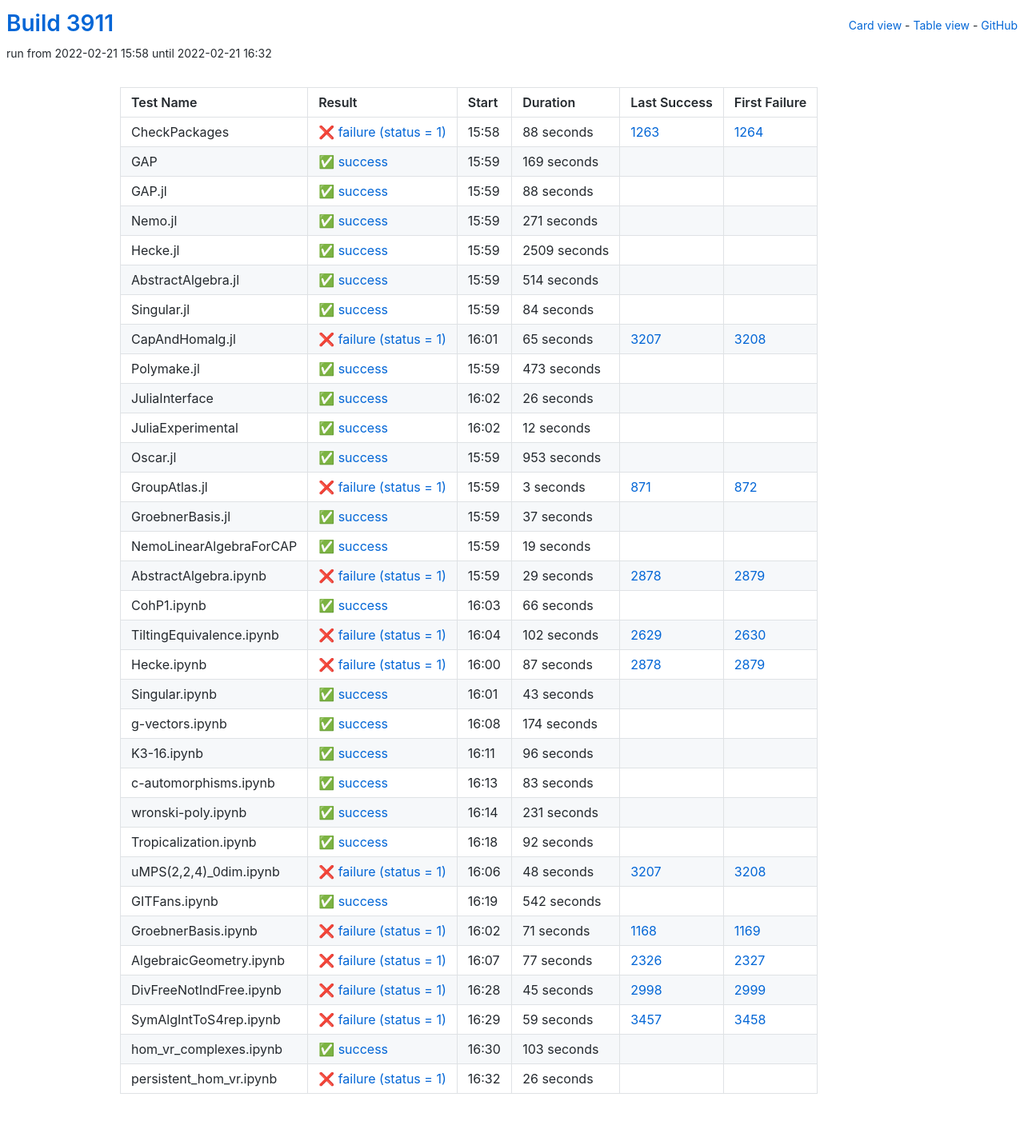
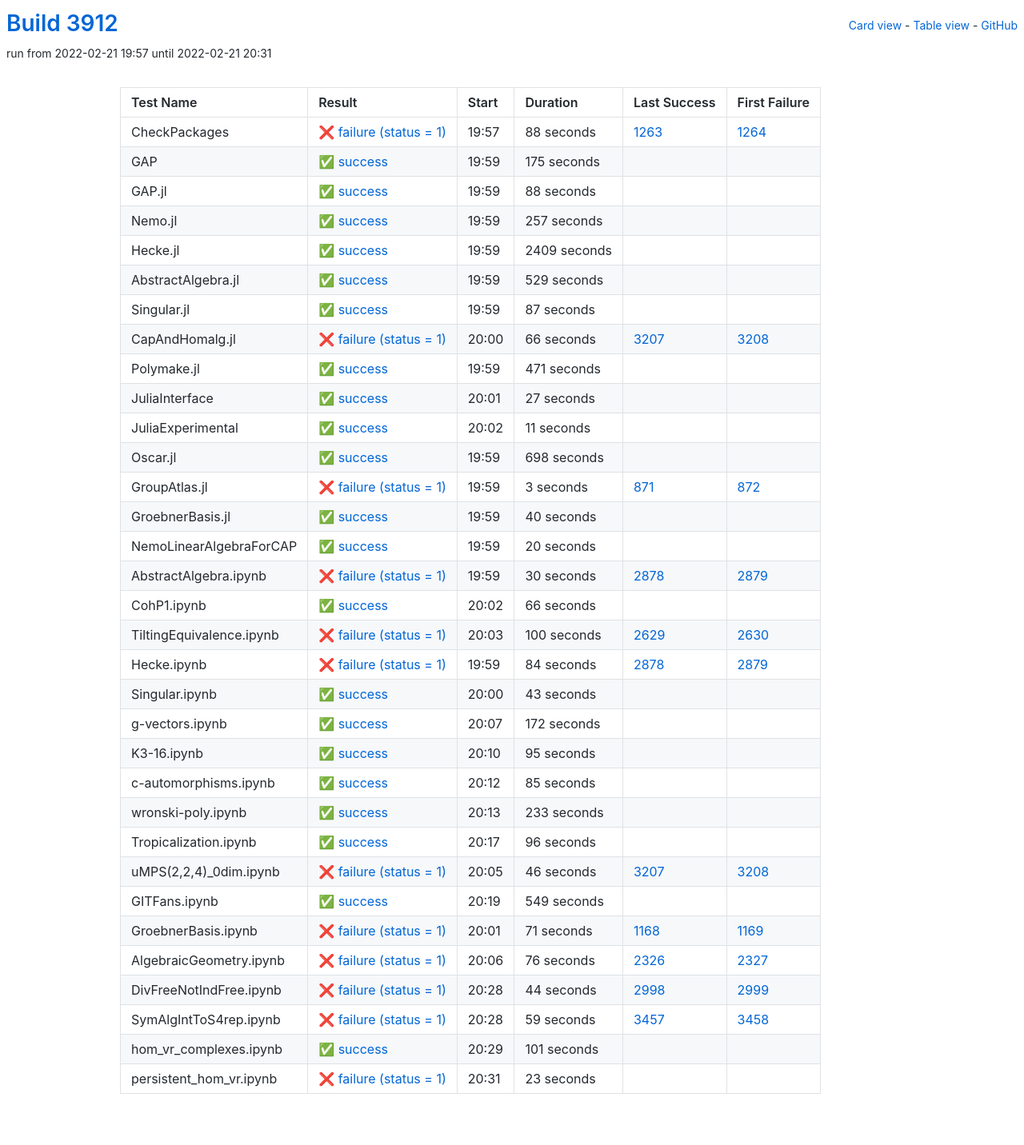
Before and after one commit to oscar-system/oscar-ci-status-stable, a Jekyll site: the page built from table.html, in a window 1280 px wide. Shown: the whole page at 80% size. Built offline with Jekyll 4.4.1, drawn with Linux system fonts in a browser that asks for light colours.

Commit message:
Build #3912

```diff
--- a/_data/ci.yml
+++ b/_data/ci.yml
@@ -1,6 +1,6 @@
 ---
-build: 3911
-build_url: https://oscarci.mathematik.uni-kl.de/job/oscar-stable/3911/
+build: 3912
+build_url: https://oscarci.mathematik.uni-kl.de/job/oscar-stable/3912/
 job: oscar-stable
 organization: oscar-system
 repo: oscar-ci-status-stable
@@ -8,8 +8,8 @@ repourl: https://github.com/oscar-system/oscar-ci-status-stable
 tests:
 - name: CheckPackages
   id: checkpackages
-  log: https://oscarci.mathematik.uni-kl.de/job/oscar-stable/3911/artifact/logs/build-3911/CheckPackages.log
-  start: 2022-02-21 15:58
+  log: https://oscarci.mathematik.uni-kl.de/job/oscar-stable/3912/artifact/logs/build-3912/CheckPackages.log
+  start: 2022-02-21 19:57
   success: false
   exitcode: 1
   status: failure
@@ -20,20 +20,20 @@ tests:
   first_failure_url: https://oscarci.mathematik.uni-kl.de/job/oscar-stable/1264/
 - name: GAP
   id: gap
-  log: https://oscarci.mathematik.uni-kl.de/job/oscar-stable/3911/artifact/logs/build-3911/GAP.log
-  start: 2022-02-21 15:59
+  log: https://oscarci.mathematik.uni-kl.de/job/oscar-stable/3912/artifact/logs/build-3912/GAP.log
+  start: 2022-02-21 19:59
   success: true
   exitcode: 0
   status: success
-  duration: 169
+  duration: 175
   last_success: false
   last_success_url:
   first_failure: false
   first_failure_url:
 - name: GAP.jl
   id: gap-jl
-  log: https://oscarci.mathematik.uni-kl.de/job/oscar-stable/3911/artifact/logs/build-3911/GAP.jl.log
-  start: 2022-02-21 15:59
+  log: https://oscarci.mathematik.uni-kl.de/job/oscar-stable/3912/artifact/logs/build-3912/GAP.jl.log
+  start: 2022-02-21 19:59
   success: true
   exitcode: 0
   status: success
@@ -44,116 +44,116 @@ tests:
   first_failure_url:
 - name: Nemo.jl
   id: nemo-jl
-  log: https://oscarci.mathematik.uni-kl.de/job/oscar-stable/3911/artifact/logs/build-3911/Nemo.jl.log
-  start: 2022-02-21 15:59
+  log: https://oscarci.mathematik.uni-kl.de/job/oscar-stable/3912/artifact/logs/build-3912/Nemo.jl.log
+  start: 2022-02-21 19:59
   success: true
   exitcode: 0
   status: success
-  duration: 271
+  duration: 257
   last_success: false
   last_success_url:
   first_failure: false
   first_failure_url:
 - name: Hecke.jl
   id: hecke-jl
-  log: https://oscarci.mathematik.uni-kl.de/job/oscar-stable/3911/artifact/logs/build-3911/Hecke.jl.log
-  start: 2022-02-21 15:59
+  log: https://oscarci.mathematik.uni-kl.de/job/oscar-stable/3912/artifact/logs/build-3912/Hecke.jl.log
+  start: 2022-02-21 19:59
   success: true
   exitcode: 0
   status: success
-  duration: 2509
+  duration: 2409
   last_success: false
   last_success_url:
   first_failure: false
   first_failure_url:
 - name: AbstractAlgebra.jl
   id: abstractalgebra-jl
-  log: https://oscarci.mathematik.uni-kl.de/job/oscar-stable/3911/artifact/logs/build-3911/AbstractAlgebra.jl.log
-  start: 2022-02-21 15:59
+  log: https://oscarci.mathematik.uni-kl.de/job/oscar-stable/3912/artifact/logs/build-3912/AbstractAlgebra.jl.log
+  start: 2022-02-21 19:59
   success: true
   exitcode: 0
   status: success
-  duration: 514
+  duration: 529
   last_success: false
   last_success_url:
   first_failure: false
   first_failure_url:
 - name: Singular.jl
   id: singular-jl
-  log: https://oscarci.mathematik.uni-kl.de/job/oscar-stable/3911/artifact/logs/build-3911/Singular.jl.log
-  start: 2022-02-21 15:59
+  log: https://oscarci.mathematik.uni-kl.de/job/oscar-stable/3912/artifact/logs/build-3912/Singular.jl.log
+  start: 2022-02-21 19:59
   success: true
   exitcode: 0
   status: success
-  duration: 84
+  duration: 87
   last_success: false
   last_success_url:
   first_failure: false
   first_failure_url:
 - name: CapAndHomalg.jl
   id: capandhomalg-jl
-  log: https://oscarci.mathematik.uni-kl.de/job/oscar-stable/3911/artifact/logs/build-3911/CapAndHomalg.jl.log
-  start: 2022-02-21 16:01
+  log: https://oscarci.mathematik.uni-kl.de/job/oscar-stable/3912/artifact/logs/build-3912/CapAndHomalg.jl.log
+  start: 2022-02-21 20:00
   success: false
   exitcode: 1
   status: failure
-  duration: 65
+  duration: 66
   last_success: 3207
   last_success_url: https://oscarci.mathematik.uni-kl.de/job/oscar-stable/3207/
   first_failure: 3208
   first_failure_url: https://oscarci.mathematik.uni-kl.de/job/oscar-stable/3208/
 - name: Polymake.jl
   id: polymake-jl
-  log: https://oscarci.mathematik.uni-kl.de/job/oscar-stable/3911/artifact/logs/build-3911/Polymake.jl.log
-  start: 2022-02-21 15:59
+  log: https://oscarci.mathematik.uni-kl.de/job/oscar-stable/3912/artifact/logs/build-3912/Polymake.jl.log
+  start: 2022-02-21 19:59
   success: true
   exitcode: 0
   status: success
-  duration: 473
+  duration: 471
   last_success: false
   last_success_url:
   first_failure: false
   first_failure_url:
 - name: JuliaInterface
   id: juliainterface
-  log: https://oscarci.mathematik.uni-kl.de/job/oscar-stable/3911/artifact/logs/build-3911/JuliaInterface.log
-  start: 2022-02-21 16:02
+  log: https://oscarci.mathematik.uni-kl.de/job/oscar-stable/3912/artifact/logs/build-3912/JuliaInterface.log
+  start: 2022-02-21 20:01
   success: true
   exitcode: 0
   status: success
-  duration: 26
+  duration: 27
   last_success: false
   last_success_url:
   first_failure: false
   first_failure_url:
 - name: JuliaExperimental
   id: juliaexperimental
-  log: https://oscarci.mathematik.uni-kl.de/job/oscar-stable/3911/artifact/logs/build-3911/JuliaExperimental.log
-  start: 2022-02-21 16:02
+  log: https://oscarci.mathematik.uni-kl.de/job/oscar-stable/3912/artifact/logs/build-3912/JuliaExperimental.log
+  start: 2022-02-21 20:02
   success: true
   exitcode: 0
   status: success
-  duration: 12
+  duration: 11
   last_success: false
   last_success_url:
   first_failure: false
   first_failure_url:
 - name: Oscar.jl
   id: oscar-jl
-  log: https://oscarci.mathematik.uni-kl.de/job/oscar-stable/3911/artifact/logs/build-3911/Oscar.jl.log
-  start: 2022-02-21 15:59
+  log: https://oscarci.mathematik.uni-kl.de/job/oscar-stable/3912/artifact/logs/build-3912/Oscar.jl.log
+  start: 2022-02-21 19:59
   success: true
   exitcode: 0
   status: success
-  duration: 953
+  duration: 698
   last_success: false
   last_success_url:
   first_failure: false
   first_failure_url:
 - name: GroupAtlas.jl
   id: groupatlas-jl
-  log: https://oscarci.mathematik.uni-kl.de/job/oscar-stable/3911/artifact/logs/build-3911/GroupAtlas.jl.log
-  start: 2022-02-21 15:59
+  log: https://oscarci.mathematik.uni-kl.de/job/oscar-stable/3912/artifact/logs/build-3912/GroupAtlas.jl.log
+  start: 2022-02-21 19:59
   success: false
   exitcode: 1
   status: failure
@@ -164,44 +164,44 @@ tests:
   first_failure_url: https://oscarci.mathematik.uni-kl.de/job/oscar-stable/872/
 - name: GroebnerBasis.jl
   id: groebnerbasis-jl
-  log: https://oscarci.mathematik.uni-kl.de/job/oscar-stable/3911/artifact/logs/build-3911/GroebnerBasis.jl.log
-  start: 2022-02-21 15:59
+  log: https://oscarci.mathematik.uni-kl.de/job/oscar-stable/3912/artifact/logs/build-3912/GroebnerBasis.jl.log
+  start: 2022-02-21 19:59
   success: true
   exitcode: 0
   status: success
-  duration: 37
+  duration: 40
   last_success: false
   last_success_url:
   first_failure: false
   first_failure_url:
 - name: NemoLinearAlgebraForCAP
   id: nemolinearalgebraforcap
-  log: https://oscarci.mathematik.uni-kl.de/job/oscar-stable/3911/artifact/logs/build-3911/NemoLinearAlgebraForCAP.log
-  start: 2022-02-21 15:59
+  log: https://oscarci.mathematik.uni-kl.de/job/oscar-stable/3912/artifact/logs/build-3912/NemoLinearAlgebraForCAP.log
+  start: 2022-02-21 19:59
   success: true
   exitcode: 0
   status: success
-  duration: 19
+  duration: 20
   last_success: false
   last_success_url:
   first_failure: false
   first_failure_url:
 - name: AbstractAlgebra.ipynb
   id: abstractalgebra-ipynb
-  log: https://oscarci.mathematik.uni-kl.de/job/oscar-stable/3911/artifact/logs/build-3911/AbstractAlgebra.ipynb.log
-  start: 2022-02-21 15:59
+  log: https://oscarci.mathematik.uni-kl.de/job/oscar-stable/3912/artifact/logs/build-3912/AbstractAlgebra.ipynb.log
+  start: 2022-02-21 19:59
   success: false
   exitcode: 1
   status: failure
-  duration: 29
+  duration: 30
   last_success: 2878
   last_success_url: https://oscarci.mathematik.uni-kl.de/job/oscar-stable/2878/
   first_failure: 2879
   first_failure_url: https://oscarci.mathematik.uni-kl.de/job/oscar-stable/2879/
 - name: CohP1.ipynb
   id: cohp1-ipynb
-  log: https://oscarci.mathematik.uni-kl.de/job/oscar-stable/3911/artifact/logs/build-3911/CohP1.ipynb.log
-  start: 2022-02-21 16:03
+  log: https://oscarci.mathematik.uni-kl.de/job/oscar-stable/3912/artifact/logs/build-3912/CohP1.ipynb.log
+  start: 2022-02-21 20:02
   success: true
   exitcode: 0
   status: success
@@ -212,32 +212,32 @@ tests:
   first_failure_url:
 - name: TiltingEquivalence.ipynb
   id: tiltingequivalence-ipynb
-  log: https://oscarci.mathematik.uni-kl.de/job/oscar-stable/3911/artifact/logs/build-3911/TiltingEquivalence.ipynb.log
-  start: 2022-02-21 16:04
+  log: https://oscarci.mathematik.uni-kl.de/job/oscar-stable/3912/artifact/logs/build-3912/TiltingEquivalence.ipynb.log
+  start: 2022-02-21 20:03
   success: false
   exitcode: 1
   status: failure
-  duration: 102
+  duration: 100
   last_success: 2629
   last_success_url: https://oscarci.mathematik.uni-kl.de/job/oscar-stable/2629/
   first_failure: 2630
   first_failure_url: https://oscarci.mathematik.uni-kl.de/job/oscar-stable/2630/
 - name: Hecke.ipynb
   id: hecke-ipynb
-  log: https://oscarci.mathematik.uni-kl.de/job/oscar-stable/3911/artifact/logs/build-3911/Hecke.ipynb.log
-  start: 2022-02-21 16:00
+  log: https://oscarci.mathematik.uni-kl.de/job/oscar-stable/3912/artifact/logs/build-3912/Hecke.ipynb.log
+  start: 2022-02-21 19:59
   success: false
   exitcode: 1
   status: failure
-  duration: 87
+  duration: 84
   last_success: 2878
   last_success_url: https://oscarci.mathematik.uni-kl.de/job/oscar-stable/2878/
   first_failure: 2879
   first_failure_url: https://oscarci.mathematik.uni-kl.de/job/oscar-stable/2879/
 - name: Singular.ipynb
   id: singular-ipynb
-  log: https://oscarci.mathematik.uni-kl.de/job/oscar-stable/3911/artifact/logs/build-3911/Singular.ipynb.log
-  start: 2022-02-21 16:01
+  log: https://oscarci.mathematik.uni-kl.de/job/oscar-stable/3912/artifact/logs/build-3912/Singular.ipynb.log
+  start: 2022-02-21 20:00
   success: true
   exitcode: 0
   status: success
@@ -248,20 +248,56 @@ tests:
   first_failure_url:
 - name: g-vectors.ipynb
   id: g-vectors-ipynb
-  log: https://oscarci.mathematik.uni-kl.de/job/oscar-stable/3911/artifact/logs/build-3911/g-vectors.ipynb.log
-  start: 2022-02-21 16:08
+  log: https://oscarci.mathematik.uni-kl.de/job/oscar-stable/3912/artifact/logs/build-3912/g-vectors.ipynb.log
+  start: 2022-02-21 20:07
   success: true
   exitcode: 0
   status: success
-  duration: 174
+  duration: 172
   last_success: false
   last_success_url:
   first_failure: false
   first_failure_url:
 - name: K3-16.ipynb
   id: k3-16-ipynb
-  log: https://oscarci.mathematik.uni-kl.de/job/oscar-stable/3911/artifact/logs/build-3911/K3-16.ipynb.log
-  start: 2022-02-21 16:11
+  log: https://oscarci.mathematik.uni-kl.de/job/oscar-stable/3912/artifact/logs/build-3912/K3-16.ipynb.log
+  start: 2022-02-21 20:10
+  success: true
+  exitcode: 0
+  status: success
+  duration: 95
+  last_success: false
+  last_success_url:
+  first_failure: false
+  first_failure_url:
+- name: c-automorphisms.ipynb
+  id: c-automorphisms-ipynb
+  log: https://oscarci.mathematik.uni-kl.de/job/oscar-stable/3912/artifact/logs/build-3912/c-automorphisms.ipynb.log
+  start: 2022-02-21 20:12
+  success: true
+  exitcode: 0
+  status: success
+  duration: 85
+  last_success: false
+  last_success_url:
+  first_failure: false
+  first_failure_url:
+- name: wronski-poly.ipynb
+  id: wronski-poly-ipynb
+  log: https://oscarci.mathematik.uni-kl.de/job/oscar-stable/3912/artifact/logs/build-3912/wronski-poly.ipynb.log
+  start: 2022-02-21 20:13
+  success: true
+  exitcode: 0
+  status: success
+  duration: 233
+  last_success: false
+  last_success_url:
+  first_failure: false
+  first_failure_url:
+- name: Tropicalization.ipynb
+  id: tropicalization-ipynb
+  log: https://oscarci.mathematik.uni-kl.de/job/oscar-stable/3912/artifact/logs/build-3912/Tropicalization.ipynb.log
+  start: 2022-02-21 20:17
   success: true
   exitcode: 0
   status: success
@@ -270,70 +306,34 @@ tests:
   last_success_url:
   first_failure: false
   first_failure_url:
-- name: c-automorphisms.ipynb
-  id: c-automorphisms-ipynb
-  log: https://oscarci.mathematik.uni-kl.de/job/oscar-stable/3911/artifact/logs/build-3911/c-automorphisms.ipynb.log
-  start: 2022-02-21 16:13
-  success: true
-  exitcode: 0
-  status: success
-  duration: 83
-  last_success: false
-  last_success_url:
-  first_failure: false
-  first_failure_url:
-- name: wronski-poly.ipynb
-  id: wronski-poly-ipynb
-  log: https://oscarci.mathematik.uni-kl.de/job/oscar-stable/3911/artifact/logs/build-3911/wronski-poly.ipynb.log
-  start: 2022-02-21 16:14
-  success: true
-  exitcode: 0
-  status: success
-  duration: 231
-  last_success: false
-  last_success_url:
-  first_failure: false
-  first_failure_url:
-- name: Tropicalization.ipynb
-  id: tropicalization-ipynb
-  log: https://oscarci.mathematik.uni-kl.de/job/oscar-stable/3911/artifact/logs/build-3911/Tropicalization.ipynb.log
-  start: 2022-02-21 16:18
-  success: true
-  exitcode: 0
-  status: success
-  duration: 92
-  last_success: false
-  last_success_url:
-  first_failure: false
-  first_failure_url:
 - name: uMPS(2,2,4)_0dim.ipynb
   id: umps-2-2-4-0dim-ipynb
-  log: https://oscarci.mathematik.uni-kl.de/job/oscar-stable/3911/artifact/logs/build-3911/uMPS-2-2-4-_0dim.ipynb.log
-  start: 2022-02-21 16:06
+  log: https://oscarci.mathematik.uni-kl.de/job/oscar-stable/3912/artifact/logs/build-3912/uMPS-2-2-4-_0dim.ipynb.log
+  start: 2022-02-21 20:05
   success: false
   exitcode: 1
   status: failure
-  duration: 48
+  duration: 46
   last_success: 3207
   last_success_url: https://oscarci.mathematik.uni-kl.de/job/oscar-stable/3207/
   first_failure: 3208
   first_failure_url: https://oscarci.mathematik.uni-kl.de/job/oscar-stable/3208/
 - name: GITFans.ipynb
   id: gitfans-ipynb
-  log: https://oscarci.mathematik.uni-kl.de/job/oscar-stable/3911/artifact/logs/build-3911/GITFans.ipynb.log
-  start: 2022-02-21 16:19
+  log: https://oscarci.mathematik.uni-kl.de/job/oscar-stable/3912/artifact/logs/build-3912/GITFans.ipynb.log
+  start: 2022-02-21 20:19
   success: true
   exitcode: 0
   status: success
-  duration: 542
+  duration: 549
   last_success: false
   last_success_url:
   first_failure: false
   first_failure_url:
 - name: GroebnerBasis.ipynb
   id: groebnerbasis-ipynb
-  log: https://oscarci.mathematik.uni-kl.de/job/oscar-stable/3911/artifact/logs/build-3911/GroebnerBasis.ipynb.log
-  start: 2022-02-21 16:02
+  log: https://oscarci.mathematik.uni-kl.de/job/oscar-stable/3912/artifact/logs/build-3912/GroebnerBasis.ipynb.log
+  start: 2022-02-21 20:01
   success: false
   exitcode: 1
   status: failure
@@ -344,32 +344,32 @@ tests:
   first_failure_url: https://oscarci.mathematik.uni-kl.de/job/oscar-stable/1169/
 - name: AlgebraicGeometry.ipynb
   id: algebraicgeometry-ipynb
-  log: https://oscarci.mathematik.uni-kl.de/job/oscar-stable/3911/artifact/logs/build-3911/AlgebraicGeometry.ipynb.log
-  start: 2022-02-21 16:07
+  log: https://oscarci.mathematik.uni-kl.de/job/oscar-stable/3912/artifact/logs/build-3912/AlgebraicGeometry.ipynb.log
+  start: 2022-02-21 20:06
   success: false
   exitcode: 1
   status: failure
-  duration: 77
+  duration: 76
   last_success: 2326
   last_success_url: https://oscarci.mathematik.uni-kl.de/job/oscar-stable/2326/
   first_failure: 2327
   first_failure_url: https://oscarci.mathematik.uni-kl.de/job/oscar-stable/2327/
 - name: DivFreeNotIndFree.ipynb
   id: divfreenotindfree-ipynb
-  log: https://oscarci.mathematik.uni-kl.de/job/oscar-stable/3911/artifact/logs/build-3911/DivFreeNotIndFree.ipynb.log
-  start: 2022-02-21 16:28
+  log: https://oscarci.mathematik.uni-kl.de/job/oscar-stable/3912/artifact/logs/build-3912/DivFreeNotIndFree.ipynb.log
+  start: 2022-02-21 20:28
   success: false
   exitcode: 1
   status: failure
-  duration: 45
+  duration: 44
   last_success: 2998
   last_success_url: https://oscarci.mathematik.uni-kl.de/job/oscar-stable/2998/
   first_failure: 2999
   first_failure_url: https://oscarci.mathematik.uni-kl.de/job/oscar-stable/2999/
 - name: SymAlgIntToS4rep.ipynb
   id: symalginttos4rep-ipynb
-  log: https://oscarci.mathematik.uni-kl.de/job/oscar-stable/3911/artifact/logs/build-3911/SymAlgIntToS4rep.ipynb.log
-  start: 2022-02-21 16:29
+  log: https://oscarci.mathematik.uni-kl.de/job/oscar-stable/3912/artifact/logs/build-3912/SymAlgIntToS4rep.ipynb.log
+  start: 2022-02-21 20:28
   success: false
   exitcode: 1
   status: failure
@@ -380,24 +380,24 @@ tests:
   first_failure_url: https://oscarci.mathematik.uni-kl.de/job/oscar-stable/3458/
 - name: hom_vr_complexes.ipynb
   id: hom-vr-complexes-ipynb
-  log: https://oscarci.mathematik.uni-kl.de/job/oscar-stable/3911/artifact/logs/build-3911/hom_vr_complexes.ipynb.log
-  start: 2022-02-21 16:30
+  log: https://oscarci.mathematik.uni-kl.de/job/oscar-stable/3912/artifact/logs/build-3912/hom_vr_complexes.ipynb.log
+  start: 2022-02-21 20:29
   success: true
   exitcode: 0
   status: success
-  duration: 103
+  duration: 101
   last_success: false
   last_success_url:
   first_failure: false
   first_failure_url:
 - name: persistent_hom_vr.ipynb
   id: persistent-hom-vr-ipynb
-  log: https://oscarci.mathematik.uni-kl.de/job/oscar-stable/3911/artifact/logs/build-3911/persistent_hom_vr.ipynb.log
-  start: 2022-02-21 16:32
+  log: https://oscarci.mathematik.uni-kl.de/job/oscar-stable/3912/artifact/logs/build-3912/persistent_hom_vr.ipynb.log
+  start: 2022-02-21 20:31
   success: false
   exitcode: 1
   status: failure
-  duration: 26
+  duration: 23
   last_success: false
   last_success_url:
   first_failure: false
```
Also changed, not shown: README.md.
